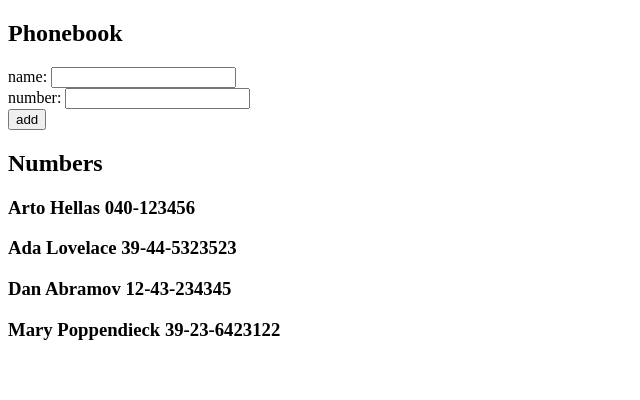
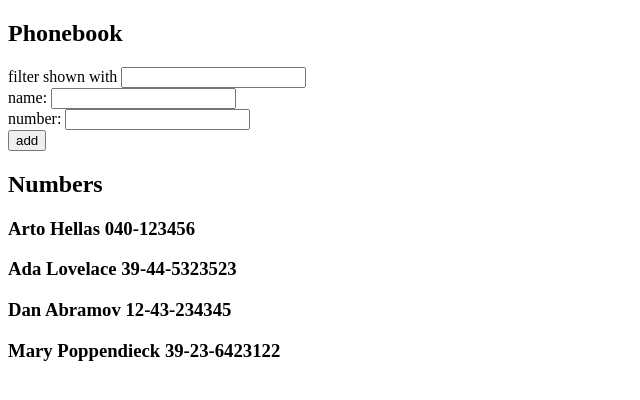
Before and after one commit to EdgarAlvarado24/fullStackOpen, a React (Vite) app in the folder part2/agendaTelefonica/: page / in a window 1280 px wide. Shown: the top 400 px of the page, without its empty margins (0-640 px from the left). Built offline with nearby package versions, Linux system fonts and the light colour scheme.

Commit message:
filter names create

```diff
--- a/part2/agendaTelefonica/src/App.jsx
+++ b/part2/agendaTelefonica/src/App.jsx
@@ -9,6 +9,7 @@ const App = () => {
   ])
   const [newName, setNewName] = useState('')
   const [newNumber, setNewNumber] = useState('')
+  const [filterNames, setFilterNames] = useState([])
 
   const addPerson = (event) =>{
     event.preventDefault()
@@ -16,6 +17,7 @@ const App = () => {
     const personObject = {
       name: newName,
       number: newNumber,
+      id:0
     }
 
     const personsExist = (person) => person.name === newName
@@ -31,18 +33,27 @@ const App = () => {
 
   const handlePersonChange = (event) =>{
     // console.log(event.target.value)
-
     setNewName(event.target.value)
-
   }
 
   const handlNumberChange = (event) =>{
     setNewNumber(event.target.value)
   }
 
+  const handleFilterChange = (event) =>{
+    setFilterNames(event.target.value)
+  }
+
+  let filterList = persons.filter(person => person.name.toLowerCase().includes(filterNames) ? <h3>{person.name}</h3> : '')
+  // console.log(filterList)
+
+
   return (
   <div>
     <h2>Phonebook</h2>
+    <div>
+      filter shown with <input value={filterNames} onChange={handleFilterChange}/>
+    </div>
     <form onSubmit={addPerson}>
       <div>
         name: <input  value={newName} onChange={handlePersonChange}/>
@@ -57,9 +68,9 @@ const App = () => {
     <h2>Numbers</h2>
     <div>
         {
-            persons.map((person)=>
-              <h3 key={person.id}>
-                {person.name} {person.number}
+          filterList.map((filter)=>
+            <h3 key={filter.id}>
+              {filter.name} {filter.number}
             </h3>
         )}
     </div>
```
Lines whose indentation alone changed are shown as unchanged.
